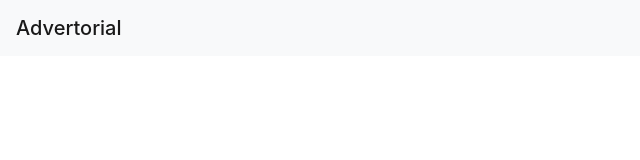
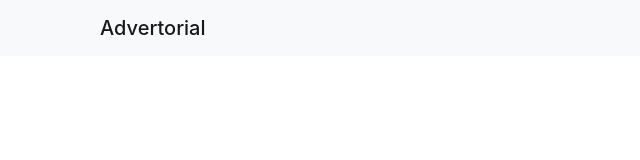
Before and after one commit to erospowe1/materia, a plain HTML site: page index.html in a window 1280 px wide. Shown: the whole page, without its empty margins (0-640 px from the left). Drawn offline with nearby package versions, Linux system fonts and the light colour scheme.

Commit message:
Update index.html

```diff
--- a/index.html
+++ b/index.html
@@ -12,7 +12,12 @@
   </head>
   <body>
     <nav class="navbar navbar-light bg-light">
-      <span class="navbar-brand mb-0 h1">Advertorial</span>
+      <div class="container">
+        <div class="col-md-6">
+          <span class="navbar-brand mb-0 h1">Advertorial</span>
+        </div>
+        <div class="col-md-6"></div>
+      </div>
     </nav>
 
     <!-- JavaScript (Opcional) -->
```
